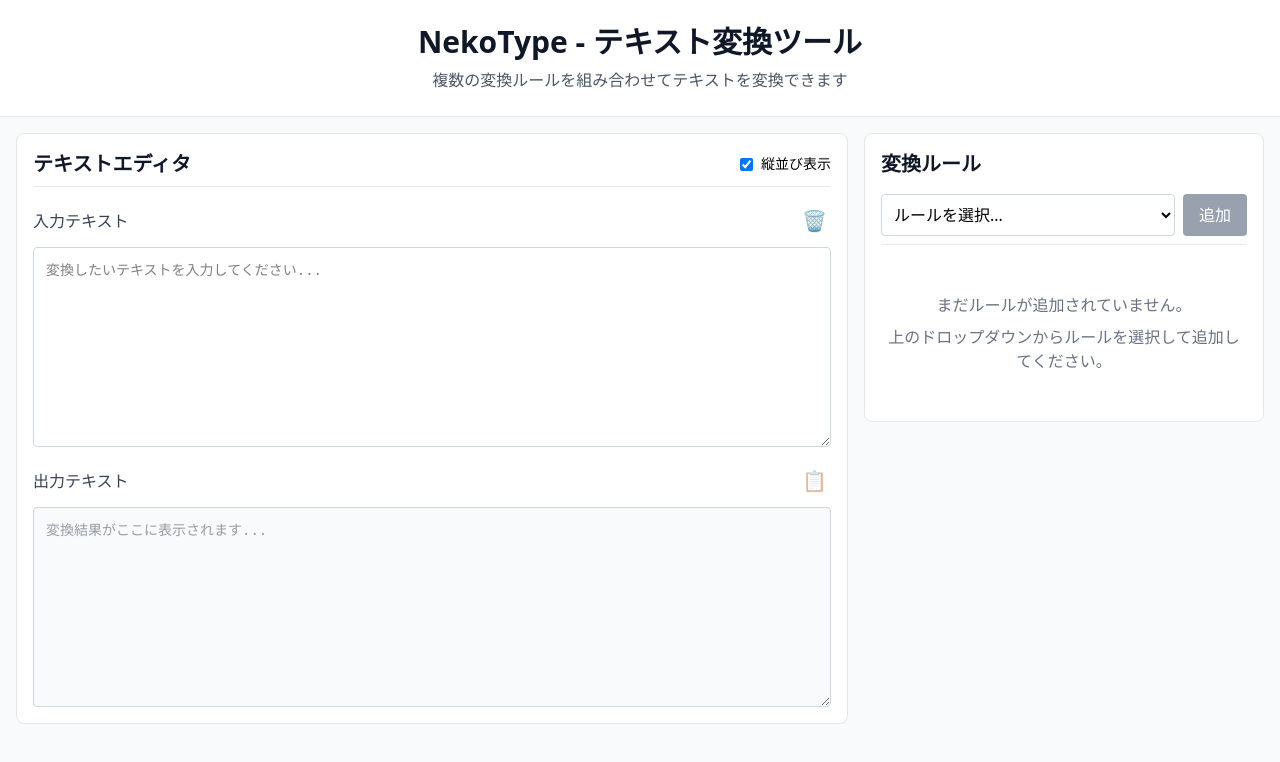
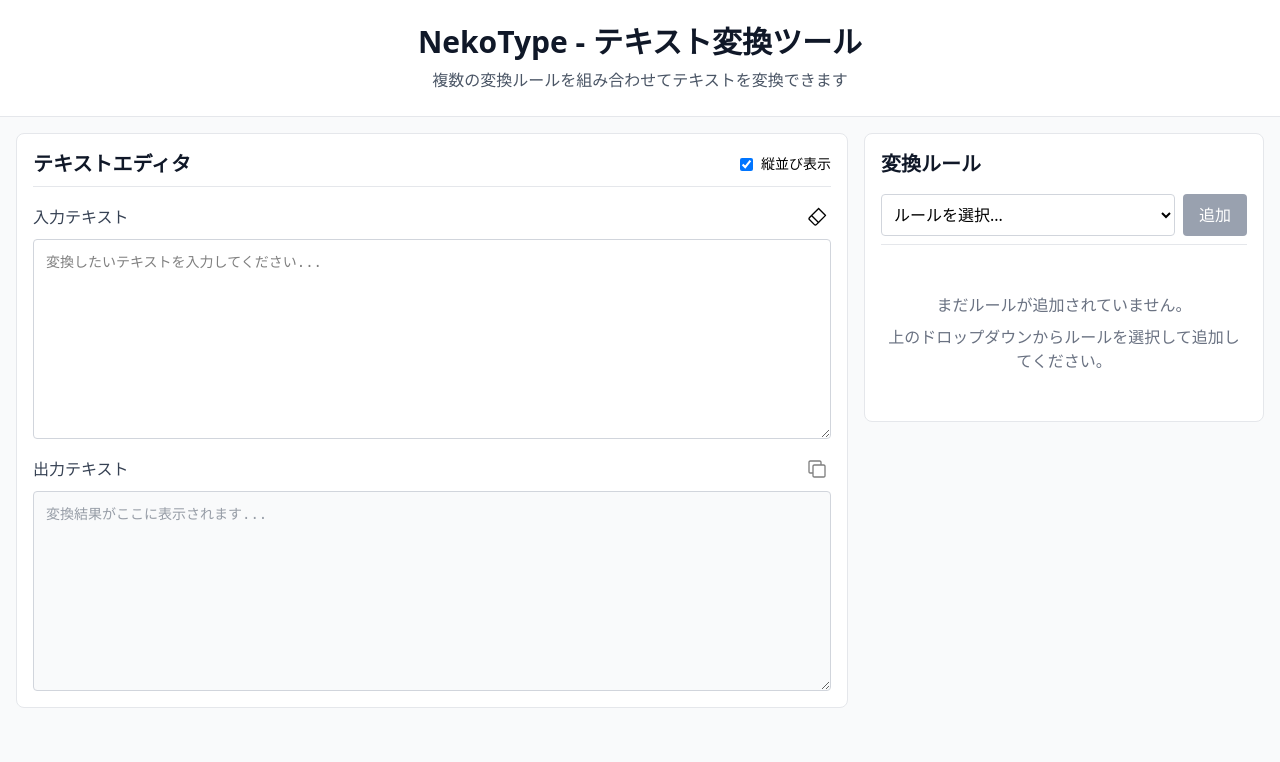
Before and after one commit to sushidesu/nekotype, a React (Vite) app: page / in a window 1280 px wide. Shown: the top 762 px of the page. Built offline with nearby package versions, Linux system fonts and the light colour scheme.

Commit message:
refactor: replace emoji icons with radix-ui icons
Replace emoji icons with proper SVG icons from @radix-ui/react-icons for better consistency and accessibility across different platforms.

```diff
--- a/src/components/RuleList.tsx
+++ b/src/components/RuleList.tsx
@@ -4,6 +4,12 @@ import type {
   TransformationRuleFactory,
 } from "../types/transformation"
 import RuleEditor from "./RuleEditor"
+import {
+  ChevronUpIcon,
+  ChevronDownIcon,
+  GearIcon,
+  TrashIcon,
+} from "@radix-ui/react-icons"
 
 interface RuleListProps {
   rules: AnyTransformationRule[]
@@ -118,19 +124,19 @@ export default function RuleList({
                   <button
                     onClick={() => moveRule(index, "up")}
                     disabled={index === 0}
-                    className="text-base p-1 rounded hover:bg-gray-200 disabled:opacity-30 disabled:cursor-not-allowed transition-colors"
+                    className="p-1 rounded hover:bg-gray-200 disabled:opacity-30 disabled:cursor-not-allowed transition-colors"
                     title="上に移動"
                   >
-                    ↑
+                    <ChevronUpIcon className="w-5 h-5" />
                   </button>
 
                   <button
                     onClick={() => moveRule(index, "down")}
                     disabled={index === rules.length - 1}
-                    className="text-base p-1 rounded hover:bg-gray-200 disabled:opacity-30 disabled:cursor-not-allowed transition-colors"
+                    className="p-1 rounded hover:bg-gray-200 disabled:opacity-30 disabled:cursor-not-allowed transition-colors"
                     title="下に移動"
                   >
-                    ↓
+                    <ChevronDownIcon className="w-5 h-5" />
                   </button>
 
                   <button
@@ -139,18 +145,18 @@ export default function RuleList({
                         editingRuleId === rule.id ? null : rule.id
                       )
                     }
-                    className="text-base p-1 rounded hover:bg-gray-200 transition-colors"
+                    className="p-1 rounded hover:bg-gray-200 transition-colors"
                     title="編集"
                   >
-                    ⚙️
+                    <GearIcon className="w-5 h-5" />
                   </button>
 
                   <button
                     onClick={() => onRemoveRule(rule.id)}
-                    className="text-base p-1 rounded hover:bg-red-100 hover:text-red-700 transition-colors"
+                    className="p-1 rounded hover:bg-red-100 hover:text-red-700 transition-colors"
                     title="削除"
                   >
-                    🗑️
+                    <TrashIcon className="w-5 h-5" />
                   </button>
                 </div>
               </div>
--- a/src/components/TextEditor.tsx
+++ b/src/components/TextEditor.tsx
@@ -1,4 +1,5 @@
 import { useState } from "react"
+import { EraserIcon, CopyIcon } from "@radix-ui/react-icons"
 
 interface TextEditorProps {
   inputText: string
@@ -48,10 +49,10 @@ export default function TextEditor({
             </h3>
             <button
               onClick={() => onInputChange("")}
-              className="text-xl p-1 rounded hover:bg-gray-100 transition-colors"
+              className="p-1 rounded hover:bg-gray-100 transition-colors"
               title="クリア"
             >
-              🗑️
+              <EraserIcon className="w-5 h-5" />
             </button>
           </div>
           <textarea
@@ -69,11 +70,11 @@ export default function TextEditor({
             </h3>
             <button
               onClick={() => void copyToClipboard(outputText)}
-              className="text-xl p-1 rounded hover:bg-gray-100 transition-colors disabled:opacity-50 disabled:cursor-not-allowed"
+              className="p-1 rounded hover:bg-gray-100 transition-colors disabled:opacity-50 disabled:cursor-not-allowed"
               title="コピー"
               disabled={!outputText}
             >
-              📋
+              <CopyIcon className="w-5 h-5" />
             </button>
           </div>
           <textarea
```
